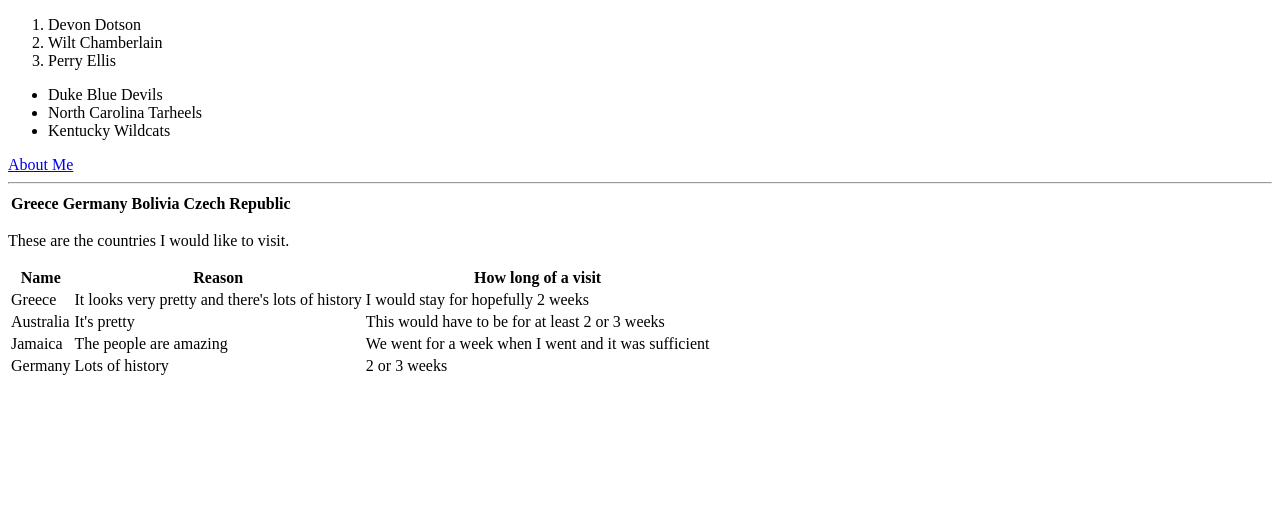
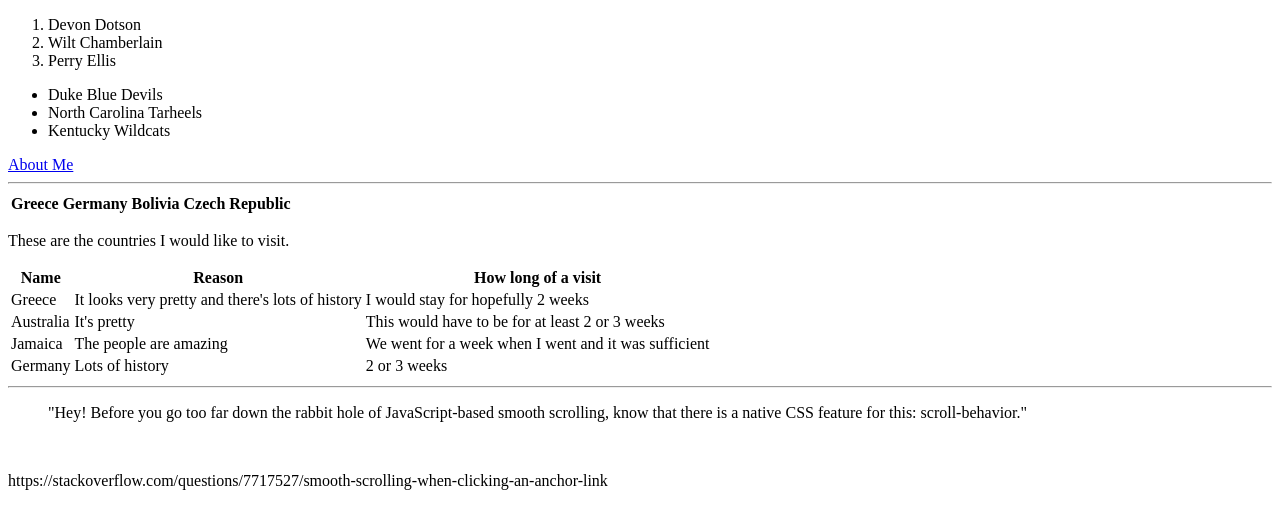
Before and after one commit to 44-563-Web-Apps-S23/44563-webapps-assignment-3-christiank3ll3r, a plain HTML site: page index.html in a window 1280 px wide. Shown: the part 261-790 px from the top of the page. Drawn offline with Linux system fonts and the light colour scheme.

Commit message:
Code
Part 9

```diff
--- a/index.html
+++ b/index.html
@@ -75,5 +75,16 @@
     </tr>
     </table>
 
+    <hr>
+
+    <blockquote cite="https://css-tricks.com/snippets/jquery/smooth-scrolling/">
+        "Hey! Before you go too far down the rabbit hole of JavaScript-based smooth scrolling, know that there is a native CSS feature for this: scroll-behavior."
+        </blockquote>
+
+        <br>
+
+        <p> https://stackoverflow.com/questions/7717527/smooth-scrolling-when-clicking-an-anchor-link </p>
+
+
 </body>
 </html>
```
